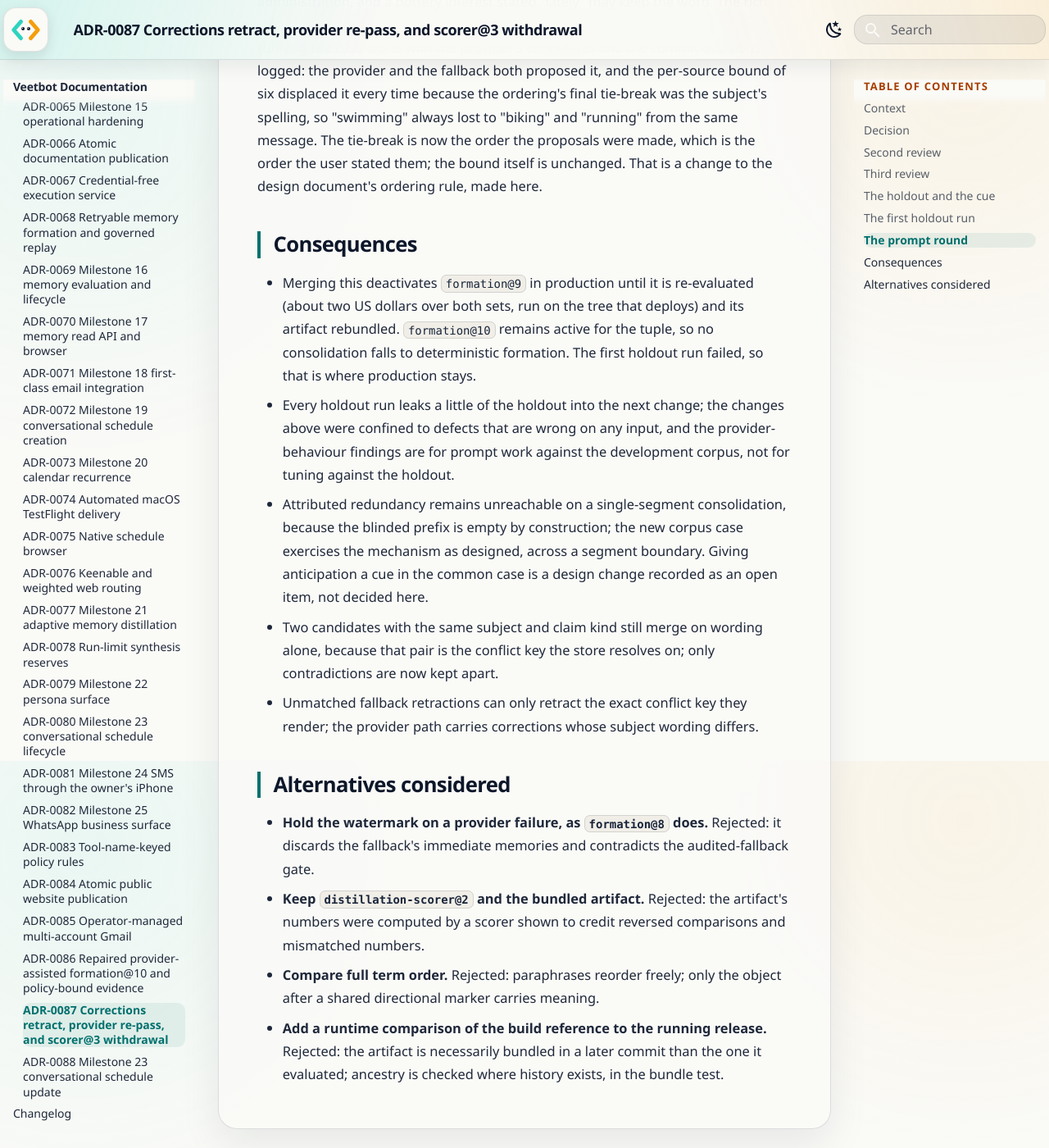
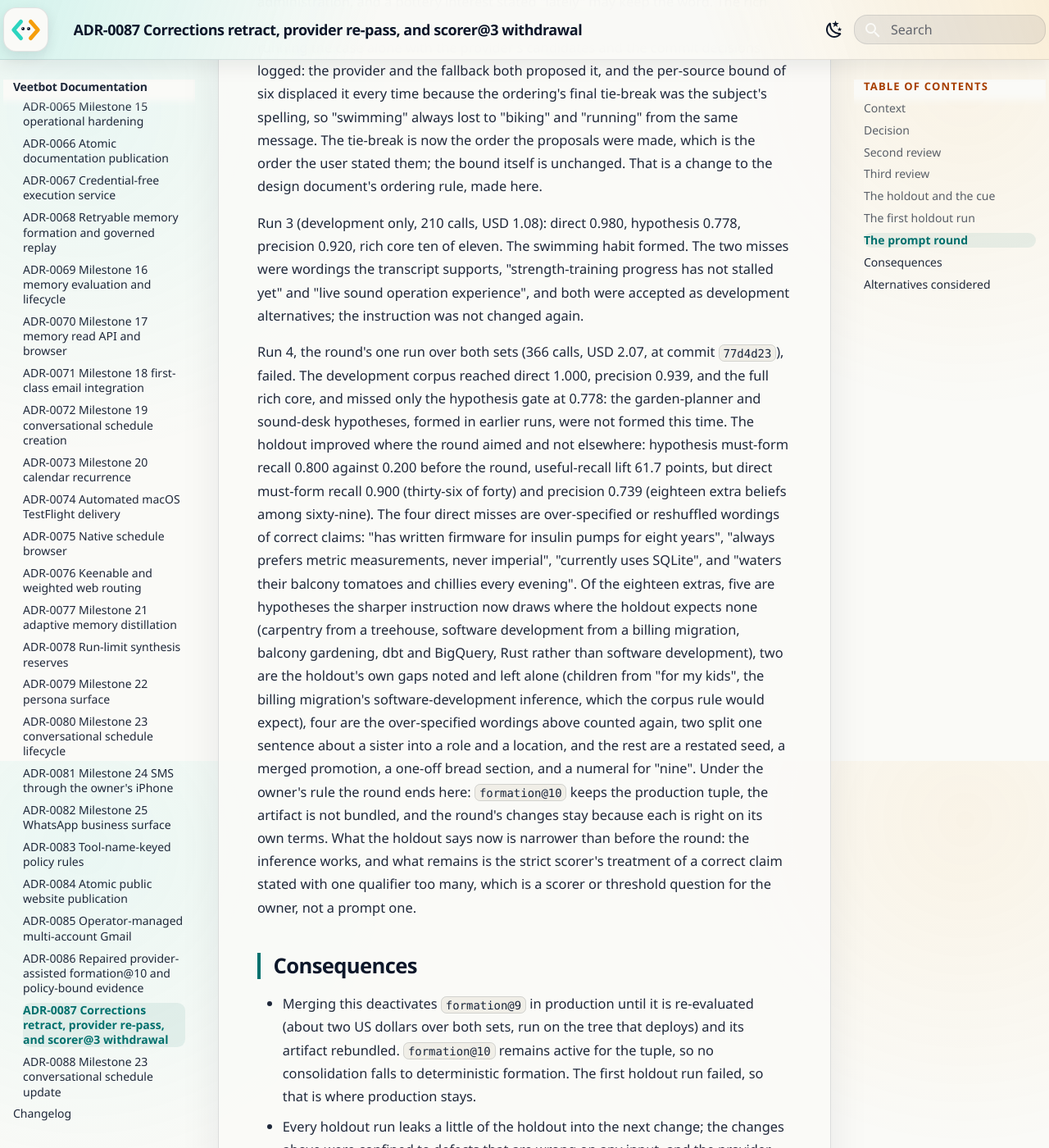
Before and after one commit to avitus/veetbot, an MkDocs documentation site: the page built from docs/adr/0087-formation9-corrections-repass-and-scorer3.md, in a window 1280 px wide and 1400 px high, scrolled down 8072 px. Shown: the whole window at 82% size. Built offline with MkDocs 1.6.1 and Material for MkDocs 9.7.7, drawn with Linux system fonts in a browser that asks for light colours.

Commit message:
docs(memory): record the prompt round and its outcome
The round of 2026-09-10 ends under its own rule: the run over both sets at
77d4d23 (366 calls, USD 2.07) reached development direct recall 1.000 and
precision 0.939 and lifted holdout hypothesis recall to 0.800, but the
holdout still failed on direct recall 0.900 and precision 0.739, so no
artifact is bundled and formation@10 keeps the tuple. ADR-0087, the
evidence README, project state, and the milestone checklist record the
four runs, what each changed, and what the holdout still shows.

Reading-Lane: A

Co-Authored-By: Claude Fable 5.1 <noreply@anthropic.com>
Glen-Conversation: bdc9d84f-65fb-4bfe-8a35-5d53049845c6

```diff
--- a/docs/adr/0087-formation9-corrections-repass-and-scorer3.md
+++ b/docs/adr/0087-formation9-corrections-repass-and-scorer3.md
@@ -287,6 +287,42 @@ message. The tie-break is now the order the proposals were made, which is
 the order the user stated them; the bound itself is unchanged. That is a
 change to the design document's ordering rule, made here.
 
+Run 3 (development only, 210 calls, USD 1.08): direct 0.980, hypothesis
+0.778, precision 0.920, rich core ten of eleven. The swimming habit formed.
+The two misses were wordings the transcript supports, "strength-training
+progress has not stalled yet" and "live sound operation experience", and
+both were accepted as development alternatives; the instruction was not
+changed again.
+
+Run 4, the round's one run over both sets (366 calls, USD 2.07, at commit
+`77d4d23`), failed. The development corpus reached direct 1.000, precision
+0.939, and the full rich core, and missed only the hypothesis gate at 0.778:
+the garden-planner and sound-desk hypotheses, formed in earlier runs, were
+not formed this time. The holdout improved where the round aimed and not
+elsewhere: hypothesis must-form recall 0.800 against 0.200 before the
+round, useful-recall lift 61.7 points, but direct must-form recall 0.900
+(thirty-six of forty) and precision 0.739 (eighteen extra beliefs among
+sixty-nine). The four direct misses are over-specified or reshuffled
+wordings of correct claims: "has written firmware for insulin pumps for
+eight years", "always prefers metric measurements, never imperial",
+"currently uses SQLite", and "waters their balcony tomatoes and chillies
+every evening". Of the eighteen extras, five are hypotheses the sharper
+instruction now draws where the holdout expects none (carpentry from a
+treehouse, software development from a billing migration, balcony
+gardening, dbt and BigQuery, Rust rather than software development), two
+are the holdout's own gaps noted and left alone (children from "for my
+kids", the billing migration's software-development inference, which the
+corpus rule would expect), four are the over-specified wordings above
+counted again, two split one sentence about a sister into a role and a
+location, and the rest are a restated seed, a merged promotion, a one-off
+bread section, and a numeral for "nine". Under the owner's rule the round
+ends here: `formation@10` keeps the production tuple, the artifact is not
+bundled, and the round's changes stay because each is right on its own
+terms. What the holdout says now is narrower than before the round: the
+inference works, and what remains is the strict scorer's treatment of a
+correct claim stated with one qualifier too many, which is a scorer or
+threshold question for the owner, not a prompt one.
+
 ## Consequences
 
 - Merging this deactivates `formation@9` in production until it is
```
Also changed, not shown: docs/status/milestones.md (+5 -2 lines), docs/status/project-state.yaml (+22 -1 lines), src/agent_core/memory/release_evidence/README.md (+6 -2 lines).
